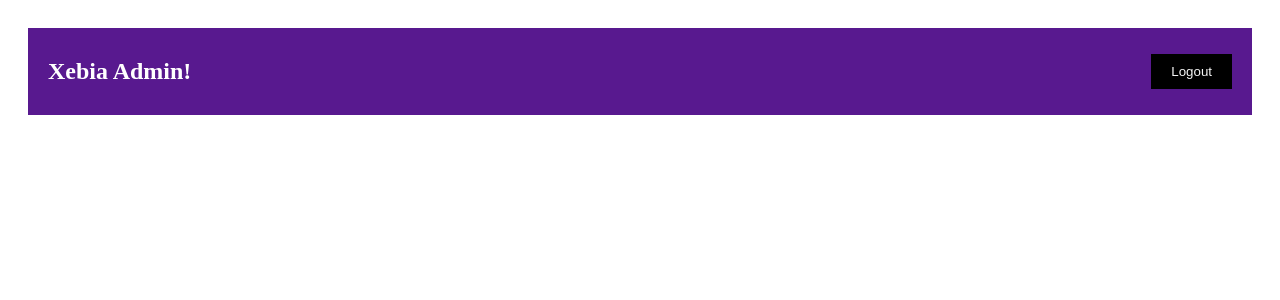
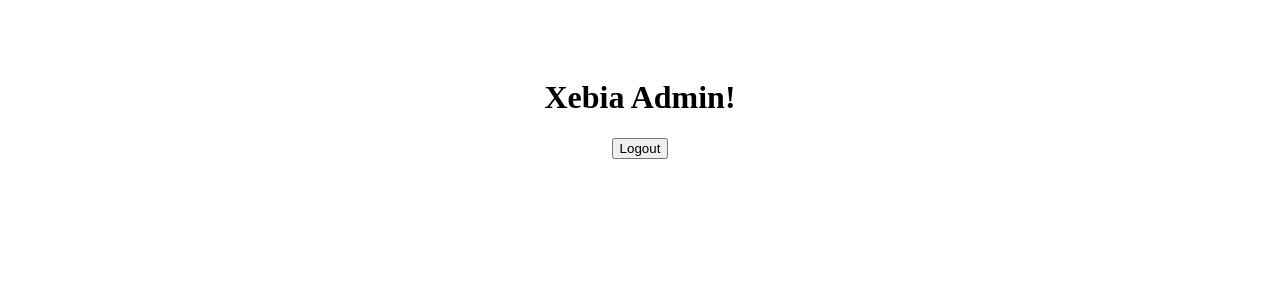
Before and after one commit to VivekKumar432/SRM-Batch-2, a React (Vite) app in the folder frontend/: page /admin/AdminMain in a window 1280 px wide. Shown: the top 300 px of the page. Built offline with nearby package versions, Linux system fonts and the light colour scheme.

Commit message:
REPORTS WEEK1
Docs submissions by Akshan khanna
11722210004-Batch2

```diff
--- a/frontend/src/components/Admin/AdminMain.jsx
+++ b/frontend/src/components/Admin/AdminMain.jsx
@@ -10,12 +10,11 @@
     };
 	return (
 		<div className={styles.admin_main_container}>
-
+			<h1>Xebia Admin!</h1>
 			<nav className={styles.admin_nav}>
-				<h1>Xebia Admin!</h1>
-					<button className={styles.grey_btn} onClick={handleLogout}>
-                    	Logout
-                	</button>
+				<button className={styles.white_btn} onClick={handleLogout}>
+                    Logout
+                </button>
 			</nav>
 		</div>
 	);
--- a/frontend/src/components/Admin/AdminMain.module.css
+++ b/frontend/src/components/Admin/AdminMain.module.css
@@ -1,25 +1,24 @@
-
 .admin_main_container {
-    padding: 20px;
-    text-align: center;
+	text-align: center;
+	padding: 50px;
 }
 
-.admin_nav {
-    display: flex;
-    justify-content: space-between;
-    align-items: center;
-    padding: 10px 20px;
-    background-color: #58198f;
-    color: rgb(255, 255, 255);
+.admin_nav ul {
+	list-style: none;
+	padding: 0;
 }
 
-.grey_btn {
-    background-color: rgb(0, 0, 0);
-    color: rgb(245, 245, 245);
-    border: none;
-    padding: 10px 20px;
-    cursor: pointer;
+.admin_nav ul li {
+	display: inline;
+	margin: 0 10px;
 }
-.grey_btn:hover{
-	background-color: #e0a800;
+
+.admin_nav ul li a {
+	text-decoration: none;
+	color: #7320cc;
+	font-weight: bold;
 }
+
+.admin_nav ul li a:hover {
+	color: #440e6b;
+}
--- a/frontend/src/components/Admin/AdminSignup.jsx
+++ b/frontend/src/components/Admin/AdminSignup.jsx
@@ -45,8 +45,9 @@
                 </div>
                 <div className={styles.right}>
                     <form className={styles.form_container} onSubmit={handleSubmit}>
+                        <h1>Create Admin </h1>
 
-                        <h1>Create Admin Account</h1>
+
                         <input
                             type="email"
                             placeholder="Email"
@@ -67,11 +68,11 @@
                         />
 
                         {error && <div className={styles.error_msg}>{error}</div>}
-                        <Link to="/admin/Login">
+                        {/* <Link to="/admin/AdminMain"> */}
                         <button type="submit" className={styles.adminButton}>
                             Admin Sign Up
                         </button>
-                        </Link>
+                        {/* </Link> */}
                     </form>
                 </div>
             </div>
--- a/frontend/src/components/Admin/style.module.css
+++ b/frontend/src/components/Admin/style.module.css
@@ -1,7 +1,7 @@
 .login_container {
 	width: 100%;
 	min-height: 100vh;
-	background-color: #f5f5f5;
+	background-color: #22a49d;
 	display: flex;
 	align-items: center;
 	justify-content: center;
@@ -22,7 +22,7 @@
 	flex-direction: column;
 	align-items: center;
 	justify-content: center;
-	background-color: white;
+	background-color: rgb(176, 137, 137);
 	border-top-left-radius: 10px;
 	border-bottom-left-radius: 10px;
 }
@@ -44,7 +44,7 @@
 	width: 370px;
 	padding: 15px;
 	border-radius: 10px;
-	background-color: #edf5f3;
+	background-color: #a4c3bb;
 	margin: 5px 0;
 	font-size: 14px;
 }
@@ -66,14 +66,14 @@
 	flex-direction: column;
 	align-items: center;
 	justify-content: center;
-	background-color: #7320cc;
+	background-color: #605b66;
 	border-top-right-radius: 10px;
 	border-bottom-right-radius: 10px;
 }
 
 .right h1 {
 	margin-top: 0;
-	color: white;
+	color: rgb(22, 18, 18);
 	font-size: 40px;
 	align-self: center;
 }
@@ -105,7 +105,7 @@
 	font-weight: bold;
 	font-size: 14px;
 	cursor: pointer;
-	background-color: #440e6b;
+	background-color: #754995;
 	color: white;
 	margin: 10px;
 }
@@ -123,7 +123,7 @@
 	font-weight: bold;
 	font-size: 14px;
 	cursor: pointer;
-	background-color: #ffffff;
+	background-color: #b96d6d;
 	color: rgb(0, 0, 0);
 	margin: 10px;
 }
--- a/frontend/src/components/Admin/styles.module.css
+++ b/frontend/src/components/Admin/styles.module.css
@@ -1,7 +1,7 @@
 .signup_container {
     width: 100%;
     min-height: 100vh;
-    background-color: #f5f5f5;
+    background-color: #a95c5c;
     display: flex;
     align-items: center;
     justify-content: center;
@@ -40,7 +40,7 @@
     flex-direction: column;
     align-items: center;
     justify-content: center;
-    background-color: white;
+    background-color: rgb(201, 132, 163);
     border-top-right-radius: 10px;
     border-bottom-right-radius: 10px;
 }
--- a/frontend/src/components/Login/style.module.css
+++ b/frontend/src/components/Login/style.module.css
@@ -1,7 +1,7 @@
 .login_container {
 	width: 100%;
 	min-height: 100vh;
-	background-color: #f5f5f5;
+	background-color: #a26d6d;
 	display: flex;
 	align-items: center;
 	justify-content: center;
@@ -22,7 +22,7 @@
 	flex-direction: column;
 	align-items: center;
 	justify-content: center;
-	background-color: white;
+	background-color: rgb(88, 220, 165);
 	border-top-left-radius: 10px;
 	border-bottom-left-radius: 10px;
 }
@@ -44,7 +44,7 @@
 	width: 370px;
 	padding: 15px;
 	border-radius: 10px;
-	background-color: #edf5f3;
+	background-color: #c5dbd5;
 	margin: 5px 0;
 	font-size: 14px;
 }
@@ -66,14 +66,14 @@
 	flex-direction: column;
 	align-items: center;
 	justify-content: center;
-	background-color: #7320cc;
+	background-color: #856d9f;
 	border-top-right-radius: 10px;
 	border-bottom-right-radius: 10px;
 }
 
 .right h1 {
 	margin-top: 0;
-	color: white;
+	color: rgb(5, 4, 4);
 	font-size: 40px;
 	align-self: center;
 }
--- a/frontend/src/components/Main/styles.module.css
+++ b/frontend/src/components/Main/styles.module.css
@@ -20,6 +20,3 @@
     padding: 10px 20px;
     cursor: pointer;
 }
-.white_btn:hover{
-    background-color: #e0a800;
-}
--- a/frontend/src/components/Signup/index.jsx
+++ b/frontend/src/components/Signup/index.jsx
@@ -47,7 +47,7 @@
                 </div>
                 <div className={styles.right}>
                     <form className={styles.form_container} onSubmit={handleSubmit}>
-                        <h1>Create Account</h1>
+                        <h1>New Account</h1>
                         <input
                             type="text"
                             placeholder="First Name"
--- a/frontend/src/components/Signup/styles.module.css
+++ b/frontend/src/components/Signup/styles.module.css
@@ -1,7 +1,7 @@
 .signup_container {
     width: 100%;
     min-height: 100vh;
-    background-color: #f5f5f5;
+    background-color: #70bfab;
     display: flex;
     align-items: center;
     justify-content: center;
@@ -22,14 +22,14 @@
     flex-direction: column;
     align-items: center;
     justify-content: center;
-    background-color: #7320cc;
+    background-color: #85729a;
     border-top-left-radius: 10px;
     border-bottom-left-radius: 10px;
 }
 
 .left h1 {
     margin-top: 0;
-    color: white;
+    color: rgb(21, 15, 15);
     font-size: 35px;
     align-self: center;
 }
@@ -40,7 +40,7 @@
     flex-direction: column;
     align-items: center;
     justify-content: center;
-    background-color: white;
+    background-color: rgb(169, 75, 75);
     border-top-right-radius: 10px;
     border-bottom-right-radius: 10px;
 }
```
Also changed, not shown: 2 other files (tests, documents, lock files or other folders).
